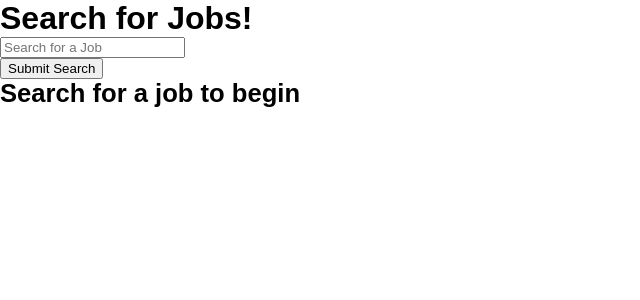
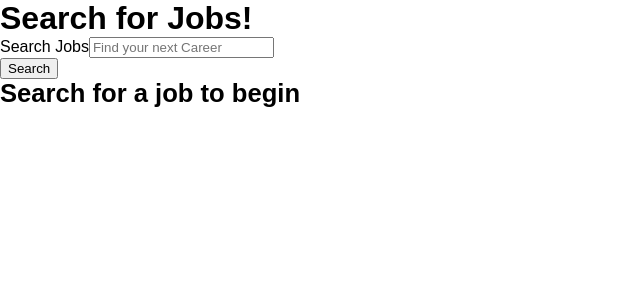
Before and after one commit to e-leal/project-3, a React (Create React App) app in the folder client/: page / in a window 1280 px wide. Shown: the top 300 px of the page, without its empty margins (0-640 px from the left). Built offline with nearby package versions, Linux system fonts and the light colour scheme.

Commit message:
changed refrence to searchbar and updated to have initial capital letter

```diff
--- a/client/src/components/Searchbar/searchbar.js
+++ b/client/src/components/Searchbar/index.js
@@ -1,7 +1,7 @@
 import React from 'react';
 import { Button, Form, FormGroup, Label, Input } from 'reactstrap';
 
-const searchbar = (props) => {
+const Searchbar = (props) => {
   return (
     <Form inline>
       <FormGroup className="mb-2 mr-sm-2 mb-sm-0">
@@ -13,4 +13,4 @@ const searchbar = (props) => {
   );
 }
 
-export default searchbar;
+export default Searchbar;
--- a/client/src/pages/SearchJobs.js
+++ b/client/src/pages/SearchJobs.js
@@ -6,6 +6,7 @@ import { saveJobIds, getSavedJobIds } from '../utils/localStorage';
 //import {REMOVE_BOOK, SAVE_BOOK, ADD_USER, LOGIN_USER} from '../utils/mutations';
 import { useMutation, useQuery } from '@apollo/react-hooks';
 import {SAVE_JOB} from '../utils/mutations';
+import Searchbar from '../components/Searchbar';
 //import {LOGIN_USER} from '../utils/mutations';
 
 const SearchJobs = () => {
@@ -86,7 +87,8 @@ const SearchJobs = () => {
         <Container>
           <h1>Search for Jobs!</h1>
           <Form onSubmit={handleFormSubmit}>
-            <Form.Row>
+            <Searchbar />
+            {/* <Form.Row>
               <Col xs={12} md={8}>
                 <Form.Control
                   name='searchInput'
@@ -102,7 +104,7 @@ const SearchJobs = () => {
                   Submit Search
                 </Button>
               </Col>
-            </Form.Row>
+            </Form.Row> */}
           </Form>
         </Container>
       </Jumbotron>
```
